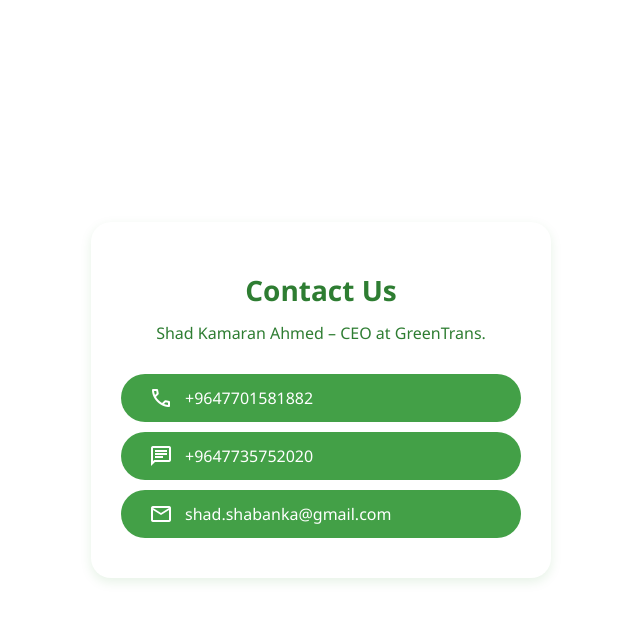
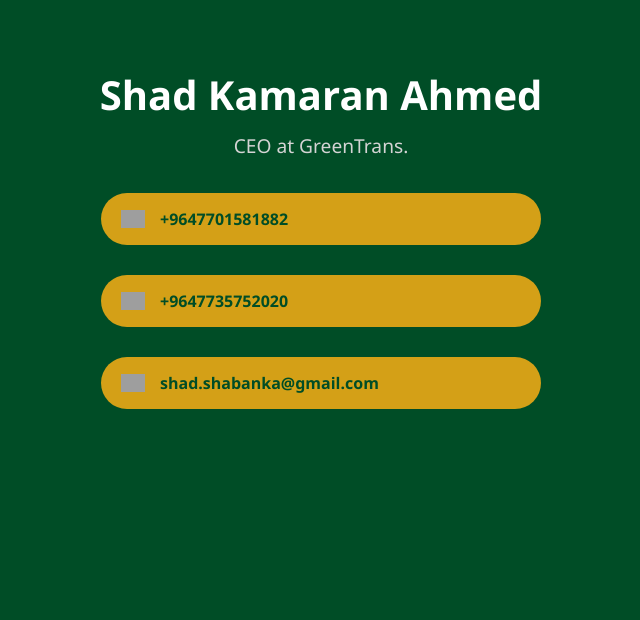
Before and after one commit to contact-info00/Info, a plain HTML site: page index.html in a window 1280 px wide. Shown: the whole page, without its empty margins (319-959 px from the left). Drawn offline with nearby package versions, Linux system fonts and the light colour scheme; grey boxes are pictures that could not be loaded.

Commit message:
index.html

```diff
--- a/index.html
+++ b/index.html
@@ -1,83 +1,77 @@
 <!DOCTYPE html>
 <html lang="en">
 <head>
-  <meta charset="UTF-8" />
-  <meta name="viewport" content="width=device-width, initial-scale=1" />
+  <meta charset="UTF-8">
+  <meta name="viewport" content="width=device-width, initial-scale=1.0">
   <title>Contact Shad Kamaran Ahmed</title>
   <style>
     body {
       font-family: 'Segoe UI', sans-serif;
-      background-color: #ffffff;
       margin: 0;
-      padding: 0;
+      background-color: #004d26;
+      color: #fff;
       display: flex;
+      flex-direction: column;
+      align-items: center;
       justify-content: center;
-      align-items: center;
-      min-height: 100vh;
+      padding: 40px 20px;
     }
-    .card {
-      background: #fff;
-      padding: 30px;
-      border-radius: 20px;
-      box-shadow: 0 4px 12px rgba(0, 128, 0, 0.1);
+
+    h1 {
+      font-size: 2.5em;
+      margin-bottom: 10px;
+    }
+
+    p.bio {
+      margin-top: 0;
+      font-size: 1.2em;
+      color: #d4d4d4;
+    }
+
+    .contact-button {
+      background-color: #d4a017;
+      color: #004d26;
+      border: none;
+      padding: 15px 20px;
+      margin: 15px 0;
+      border-radius: 30px;
+      font-size: 1em;
+      font-weight: bold;
       width: 90%;
       max-width: 400px;
-      text-align: center;
-      color: #2e7d32;
-    }
-    .card h1 {
-      font-size: 28px;
-      margin-bottom: 10px;
-      color: #2e7d32;
-    }
-    .card h2 {
-      font-weight: normal;
-      font-size: 16px;
-      margin-bottom: 30px;
-    }
-    .contact-item {
+      text-align: left;
       display: flex;
       align-items: center;
-      background-color: #43a047;
-      color: white;
-      padding: 12px 16px;
-      border-radius: 50px;
-      margin: 10px 0;
       text-decoration: none;
-      font-weight: 500;
-      transition: background-color 0.3s ease;
+      transition: background 0.3s;
     }
-    .contact-item:hover {
-      background-color: #2e7d32;
+
+    .contact-button:hover {
+      background-color: #c18e00;
     }
-    .contact-item span {
-      margin-left: 12px;
-      text-align: left;
-    }
-    .icon {
-      font-size: 18px;
+
+    .contact-button img {
+      width: 24px;
+      margin-right: 15px;
     }
   </style>
-  <!-- Google Material Icons -->
-  <link href="https://fonts.googleapis.com/css2?family=Material+Symbols+Outlined" rel="stylesheet" />
 </head>
 <body>
-  <div class="card">
-    <h1>Contact Us</h1>
-    <h2>Shad Kamaran Ahmed – CEO at GreenTrans.</h2>
 
-    <a class="contact-item" href="tel:+9647701581882">
-      <span class="material-symbols-outlined icon">call</span>
-      <span>+9647701581882</span>
-    </a>
-    <a class="contact-item" href="https://wa.me/9647735752020">
-      <span class="material-symbols-outlined icon">chat</span>
-      <span>+9647735752020</span>
-    </a>
-    <a class="contact-item" href="mailto:shad.shabanka@gmail.com">
-      <span class="material-symbols-outlined icon">mail</span>
-      <span>shad.shabanka@gmail.com</span>
-    </a>
-  </div>
+  <h1>Shad Kamaran Ahmed</h1>
+  <p class="bio">CEO at GreenTrans.</p>
+
+  <a class="contact-button" href="tel:+9647701581882">
+    <img src="https://img.icons8.com/ios-filled/50/000000/phone.png"/> +9647701581882
+  </a>
+
+  <a class="contact-button" href="https://wa.me/9647735752020" target="_blank">
+    <img src="https://img.icons8.com/ios-filled/50/000000/whatsapp.png"/> +9647735752020
+  </a>
+
+  <a class="contact-button" href="mailto:shad.shabanka@gmail.com">
+    <img src="https://img.icons8.com/ios-filled/50/000000/email.png"/> shad.shabanka@gmail.com
+  </a>
+
 </body>
 </html>
```
